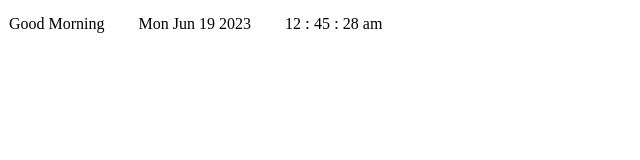
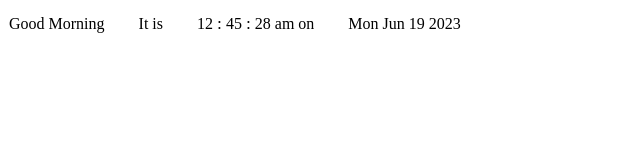
Before and after one commit to hardyhandcrafted82/notion, a plain HTML site: page index.html in a window 1280 px wide. Shown: the whole page, without its empty margins (0-640 px from the left). Drawn offline with Linux system fonts and the light colour scheme.

Commit message:
Update index.html

```diff
--- a/index.html
+++ b/index.html
@@ -94,13 +94,15 @@ h1 {
 
     <div class="card">
         <div class="greet" id="greet"></div>
-      <div class="date" id="date"></div>
+<div class="greet">It is</div>
       <div class="clock">
         <div class="time" id="hour"></div>
         <div class="colon">:</div>
         <div class="time" id="min"></div>
         <div class="colon">:</div>
         <div class="time" id="sec"></div>
+          <div class="greet">on</div>
+           <div class="date" id="date"></div>
       </div>
     </div>
 
```
